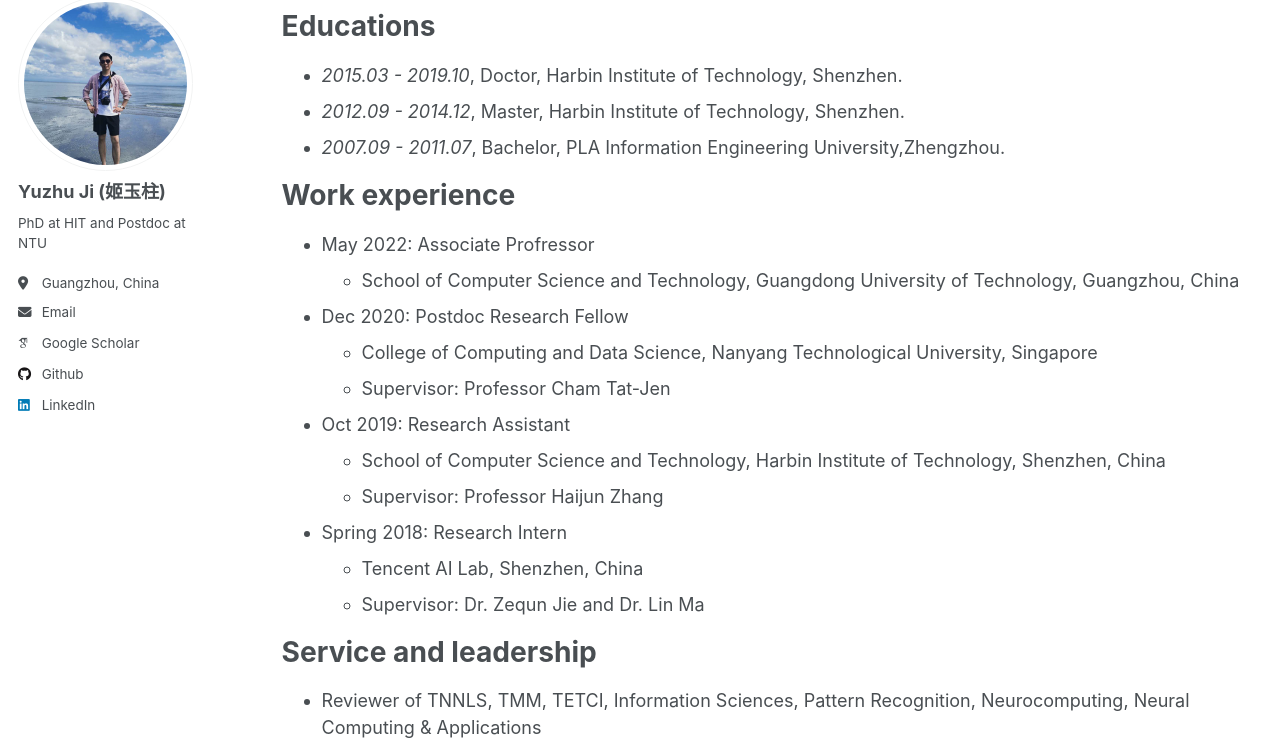
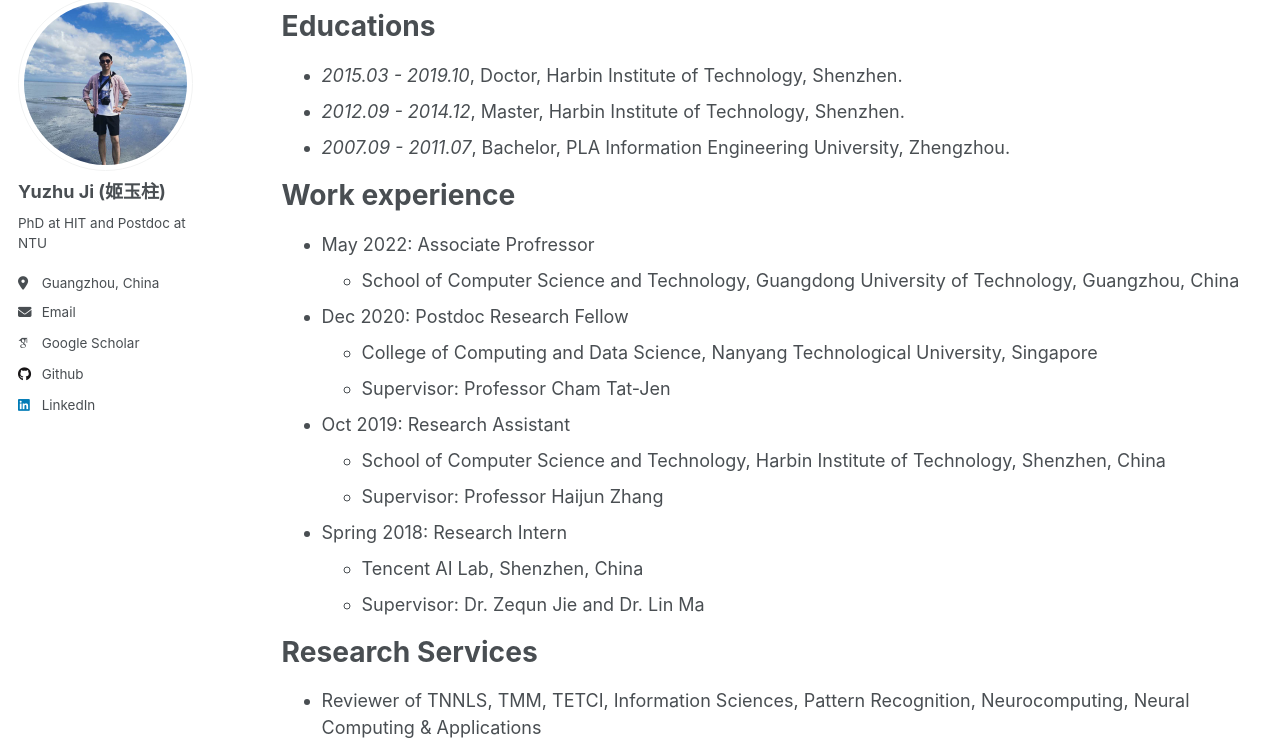
Before and after one commit to AndrewChiyz/andrewchiyz.github.io, a Jekyll site: the page built from _pages/cv.md, in a window 1280 px wide and 1295 px high. Shown: the part 110-864 px from the top of the window. Built offline with Jekyll 4.4.1, drawn with Linux system fonts in a browser that asks for light colours; some web fonts are replaced.

Commit message:
Update: pub

```diff
--- a/_pages/cv.md
+++ b/_pages/cv.md
@@ -13,7 +13,7 @@ Educations
 ======
 * *2015.03 - 2019.10*, Doctor, Harbin Institute of Technology, Shenzhen.
 * *2012.09 - 2014.12*, Master, Harbin Institute of Technology, Shenzhen.
-* *2007.09 - 2011.07*, Bachelor, PLA Information Engineering University,Zhengzhou.
+* *2007.09 - 2011.07*, Bachelor, PLA Information Engineering University, Zhengzhou.
 
 
 Work experience
@@ -53,7 +53,7 @@ Teaching
   {% endfor %}</ul> -->
 
 
-Service and leadership
+Research Services
 ======
 * Reviewer of TNNLS, TMM, TETCI, Information Sciences, Pattern Recognition, Neurocomputing, Neural Computing & Applications
 * Reviewer of CVPR, ICCV, ECCV, ACMMM, ECAI, etc.
```
Also changed, not shown: _publications/2024-8-19-paper-title-number-3.md (+1 -1 lines).
